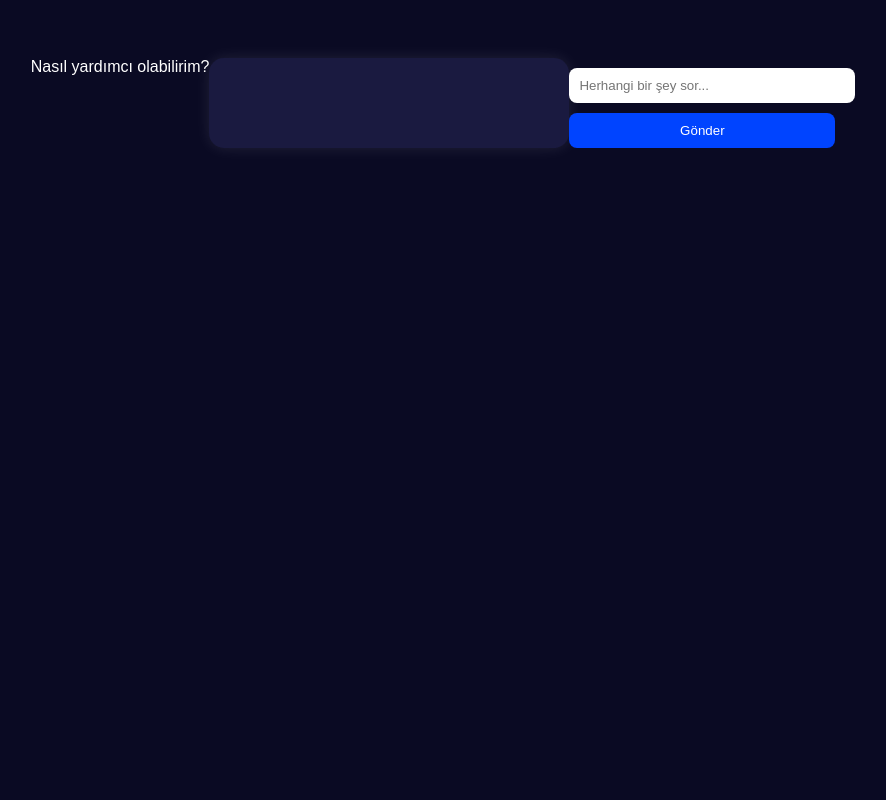
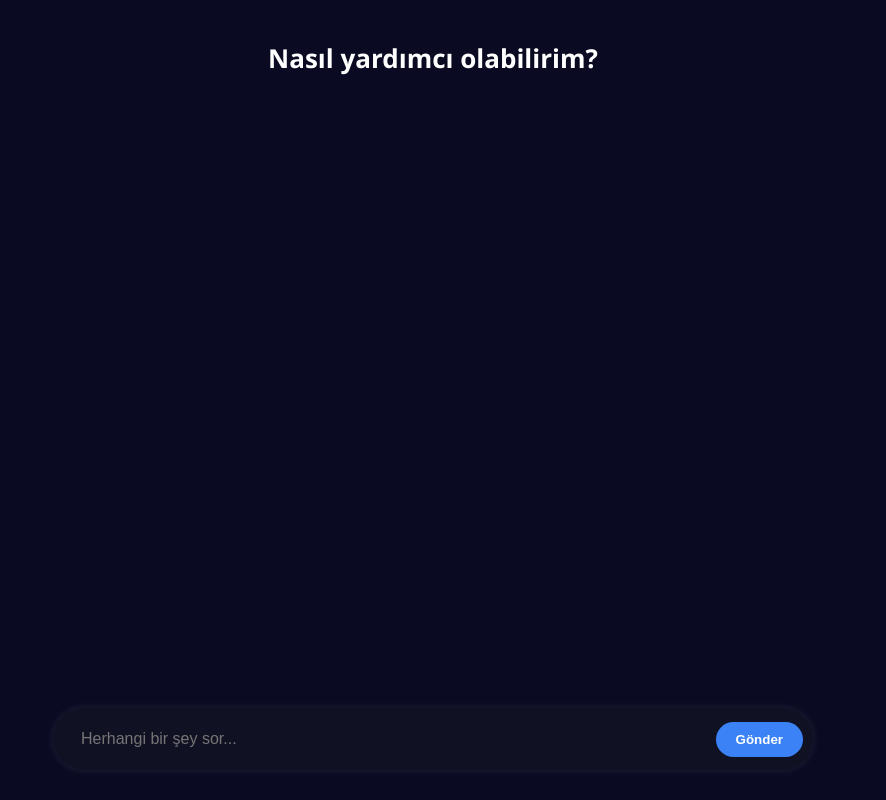
Before and after one commit to furkancoram/zeekup, a FastAPI app: page / in a window 1280 px wide. Shown: the whole page, without its empty margins (207-1093 px from the left). Run offline with FastAPI, Linux system fonts and the light colour scheme.

Commit message:
Update style.css

```diff
--- a/static/style.css
+++ b/static/style.css
@@ -1,37 +1,85 @@
+* {
+  box-sizing: border-box;
+}
 body {
-    background: #0a0a23;
-    color: white;
-    font-family: Arial, sans-serif;
-    display: flex;
-    justify-content: center;
-    padding-top: 50px;
+  margin: 0;
+  padding: 0;
+  font-family: 'Segoe UI', sans-serif;
+  background-color: #0a0a23;
+  color: white;
+  display: flex;
+  flex-direction: column;
+  height: 100vh;
 }
-
+header {
+  text-align: center;
+  padding: 40px 20px 10px;
+  font-size: 26px;
+  font-weight: 600;
+}
 .chatbox {
-    background: #1a1a40;
-    padding: 30px;
-    border-radius: 15px;
-    width: 300px;
-    box-shadow: 0 0 15px rgba(255,255,255,0.1);
+  flex: 1;
+  display: flex;
+  flex-direction: column;
+  justify-content: center;
+  align-items: center;
 }
-
-input, button {
-    width: 100%;
-    margin-top: 10px;
-    padding: 10px;
-    border: none;
-    border-radius: 8px;
+.input-area {
+  position: fixed;
+  bottom: 30px;
+  left: 50%;
+  transform: translateX(-50%);
+  width: 100%;
+  max-width: 800px;
+  padding: 0 20px;
 }
-
+form {
+  background-color: #111124;
+  border-radius: 50px;
+  padding: 10px;
+  display: flex;
+  align-items: center;
+  box-shadow: 0 0 8px rgba(255,255,255,0.1);
+}
+input[type="text"] {
+  flex: 1;
+  padding: 12px 18px;
+  background: transparent;
+  color: white;
+  font-size: 16px;
+  border: none;
+  outline: none;
+}
 button {
-    background: #04f;
-    color: white;
-    cursor: pointer;
+  background-color: #3b82f6;
+  color: white;
+  padding: 10px 20px;
+  border: none;
+  border-radius: 25px;
+  font-weight: 600;
+  cursor: pointer;
+  transition: background-color 0.2s ease-in-out;
 }
-
-.response {
-    margin-top: 15px;
-    background: #111;
-    padding: 10px;
-    border-radius: 10px;
+button:hover {
+  background-color: #2563eb;
 }
+.history {
+  margin-top: 20px;
+  width: 100%;
+  max-width: 800px;
+  padding: 0 20px;
+}
+.message {
+  margin-bottom: 15px;
+  padding: 12px 18px;
+  border-radius: 12px;
+  background-color: #1e1e3f;
+  line-height: 1.6;
+}
+.user {
+  background-color: #3b82f6;
+  text-align: right;
+}
+.bot {
+  background-color: #33334d;
+}
```
